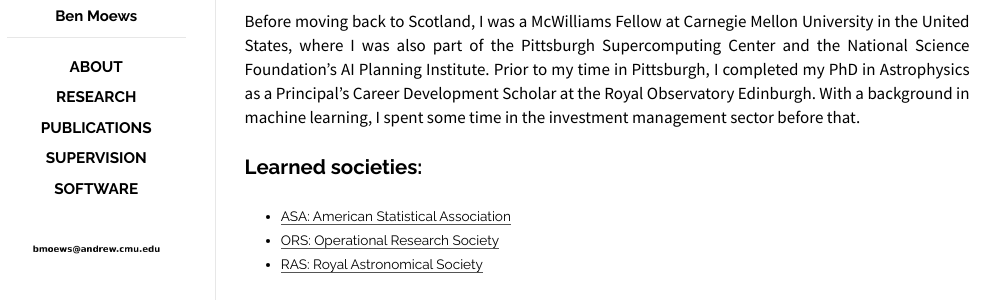
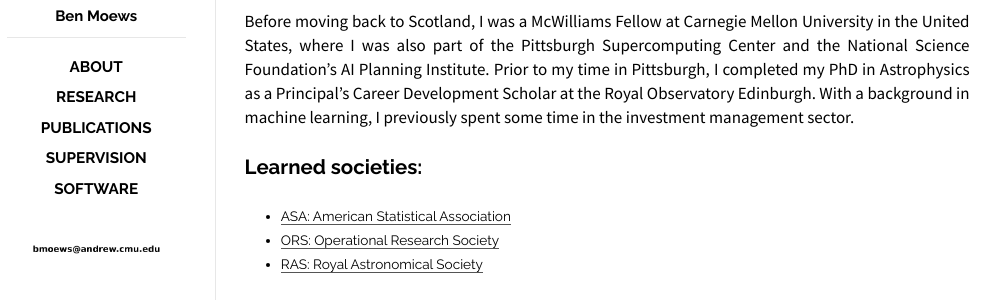
Before and after one commit to moews/moews.github.io, a Jekyll site: the page built from _posts/2017-03-27-about.md, in a window 1280 px wide. Shown: the part 183-483 px from the top of the page, without its empty margins (143-1143 px from the left). Built offline with Jekyll 4.4.1, drawn with Linux system fonts in a browser that asks for light colours.

Commit message:
Update 2017-03-27-about.md

```diff
--- a/_posts/2017-03-27-about.md
+++ b/_posts/2017-03-27-about.md
@@ -11,7 +11,9 @@
 
 Hi! I'm Ben, and I'm a Lecturer in Predictive Analytics at the University of Edinburgh.
 
-Before moving back to Scotland, I was a McWilliams Fellow at Carnegie Mellon University in the United States, where I was also part of the Pittsburgh Supercomputing Center and the National Science Foundation's AI Planning Institute. Prior to my time in Pittsburgh, I completed my PhD in Astrophysics as a Principal's Career Development Scholar at the Royal Observatory Edinburgh. With a background in machine learning, I spent some time in the investment management sector before that.
+Before moving back to Scotland, I was a McWilliams Fellow at Carnegie Mellon University in the United States, where I was also part of the Pittsburgh Supercomputing Center and the National Science Foundation's AI Planning Institute. Prior to my time in Pittsburgh, I completed my PhD in Astrophysics as a Principal's Career Development Scholar at the Royal Observatory Edinburgh. With a background in machine learning, I previously spent some time in the investment management sector.
+
+<!--Hi! I'm Ben, and I'm a Lecturer in Predictive Analytics at the University of Edinburgh. Before moving back to Scotland, I was a McWilliams Fellow at Carnegie Mellon University in the United States, where I was also part of the Pittsburgh Supercomputing Center and the National Science Foundation's AI Planning Institute. Prior to my time in Pittsburgh, I completed my PhD in Astrophysics as a Principal's Career Development Scholar at the Royal Observatory Edinburgh.-->
 
 <!--Hi! I'm Ben, and I'm a Lecturer in Predictive Analytics at the University of Edinburgh. Before moving back to Scotland, I was a McWilliams Fellow at Carnegie Mellon University in the United States, where I was also part of the Pittsburgh Supercomputing Center and the NSF AI Planning Institute.
 
```
